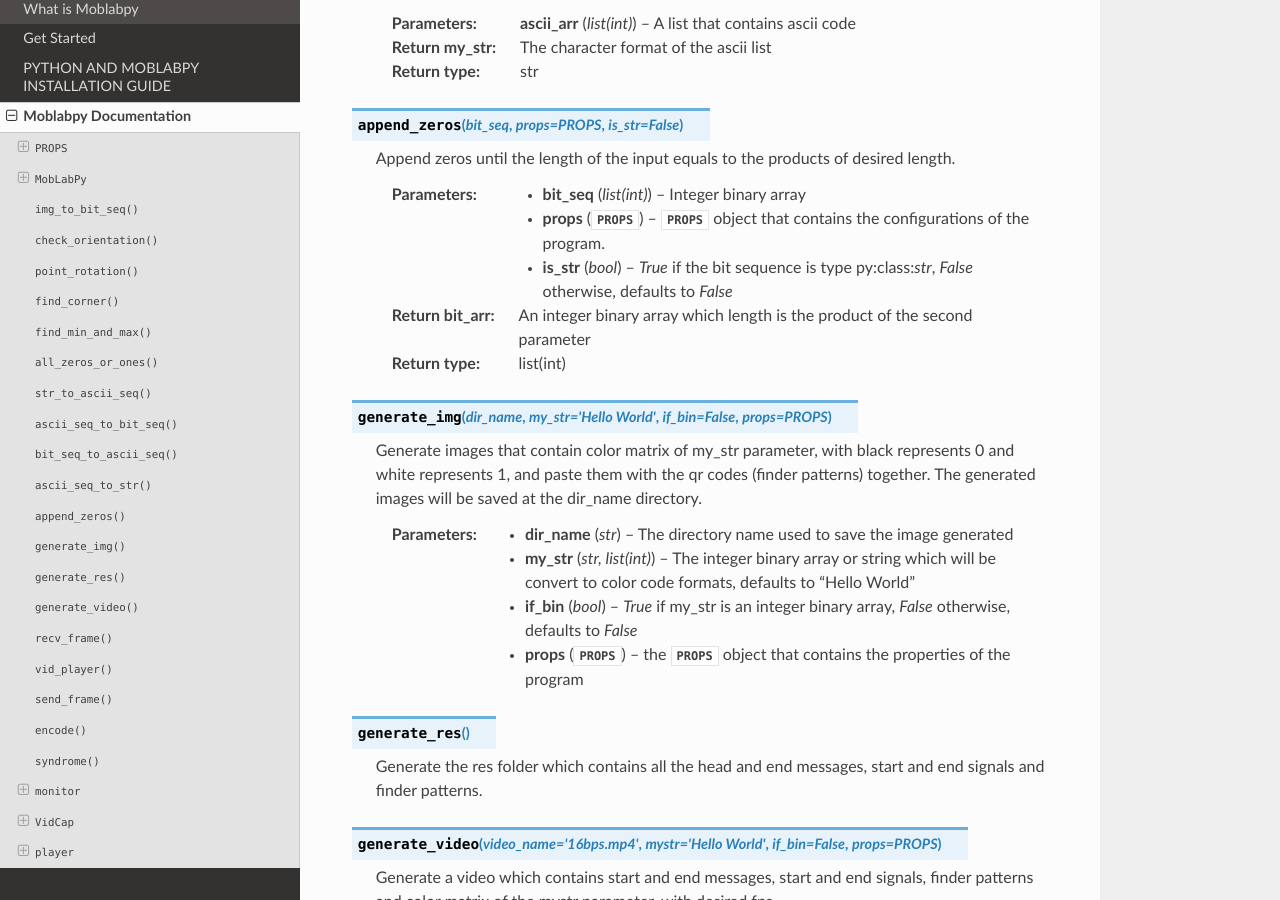
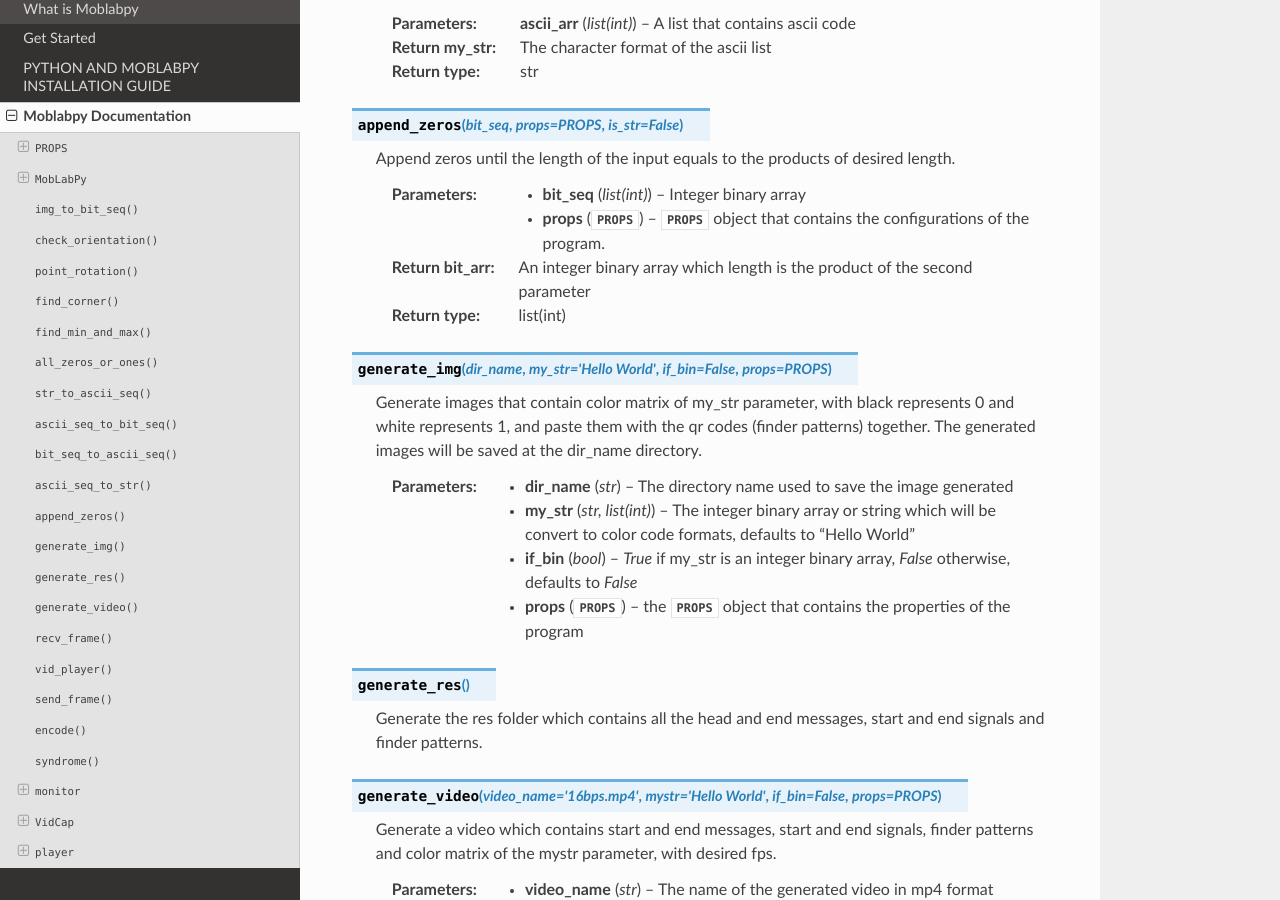
Before and after one commit to moblabpy/moblabpy, a Sphinx documentation site: the page built from docs/source/pages/api.rst, in a window 1280 px wide and 900 px high, scrolled down 3875 px. Built offline with Sphinx 7.4.7 and the Read the Docs theme 2.0.0, drawn with Linux system fonts in a browser that asks for light colours.

Commit message:
Add files via upload

```diff
--- a/docs/source/pages/api.rst
+++ b/docs/source/pages/api.rst
@@ -224,8 +224,6 @@ Moblabpy Documentation
     :type bit_seq: list(int)
     :param props: :py:class:`PROPS` object that contains the configurations of the program.
     :type props: :py:class:`PROPS`
-    :param is_str: `True` if the bit sequence is type py:class:`str`, `False` otherwise, defaults to `False`
-    :type is_str: bool
     :return bit_arr: An integer binary array which length is the product of the second parameter
     :rtype: list(int)
 
```
Also changed, not shown: other parts of docs/source/pages/api.rst (+1 -1 lines).
